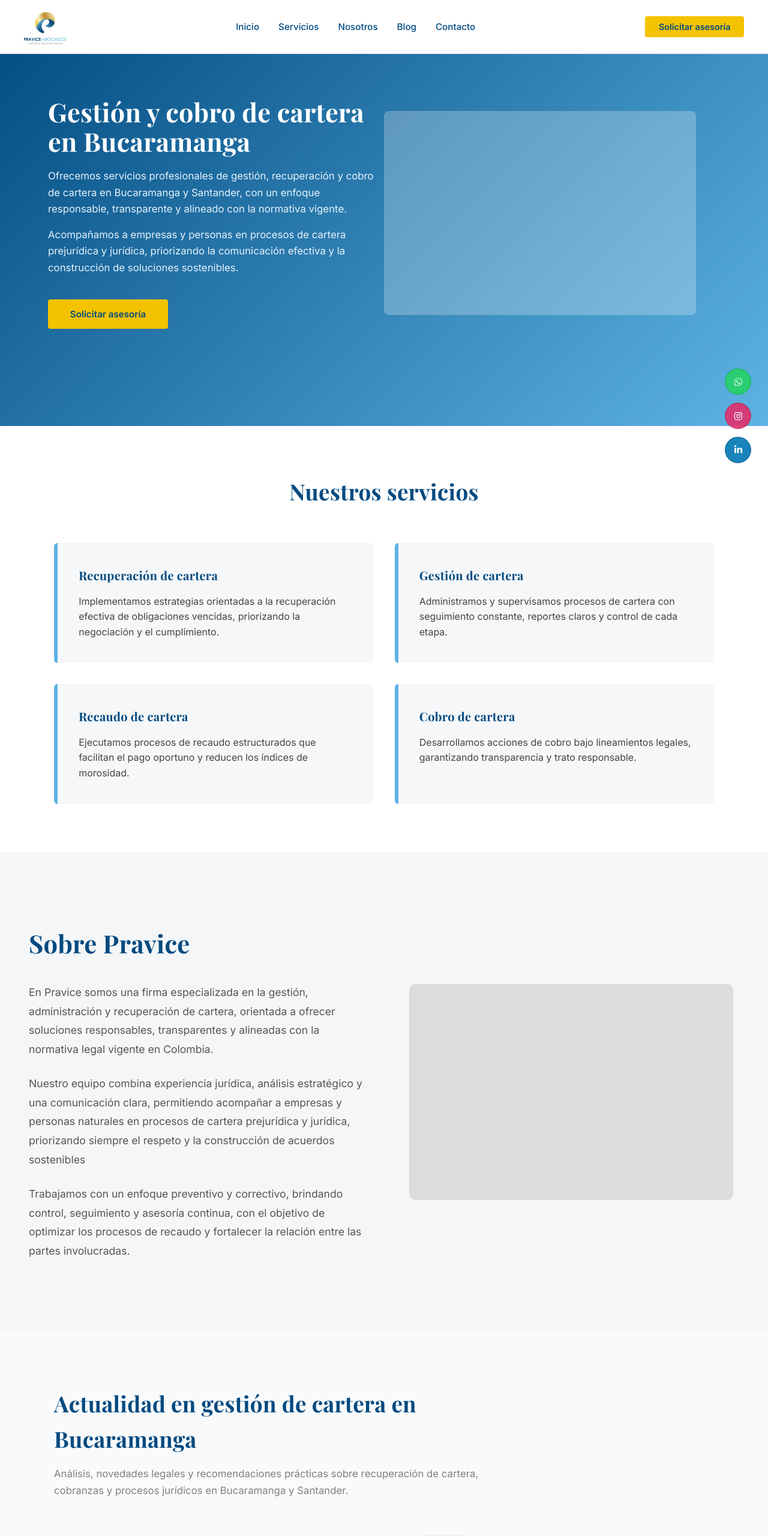
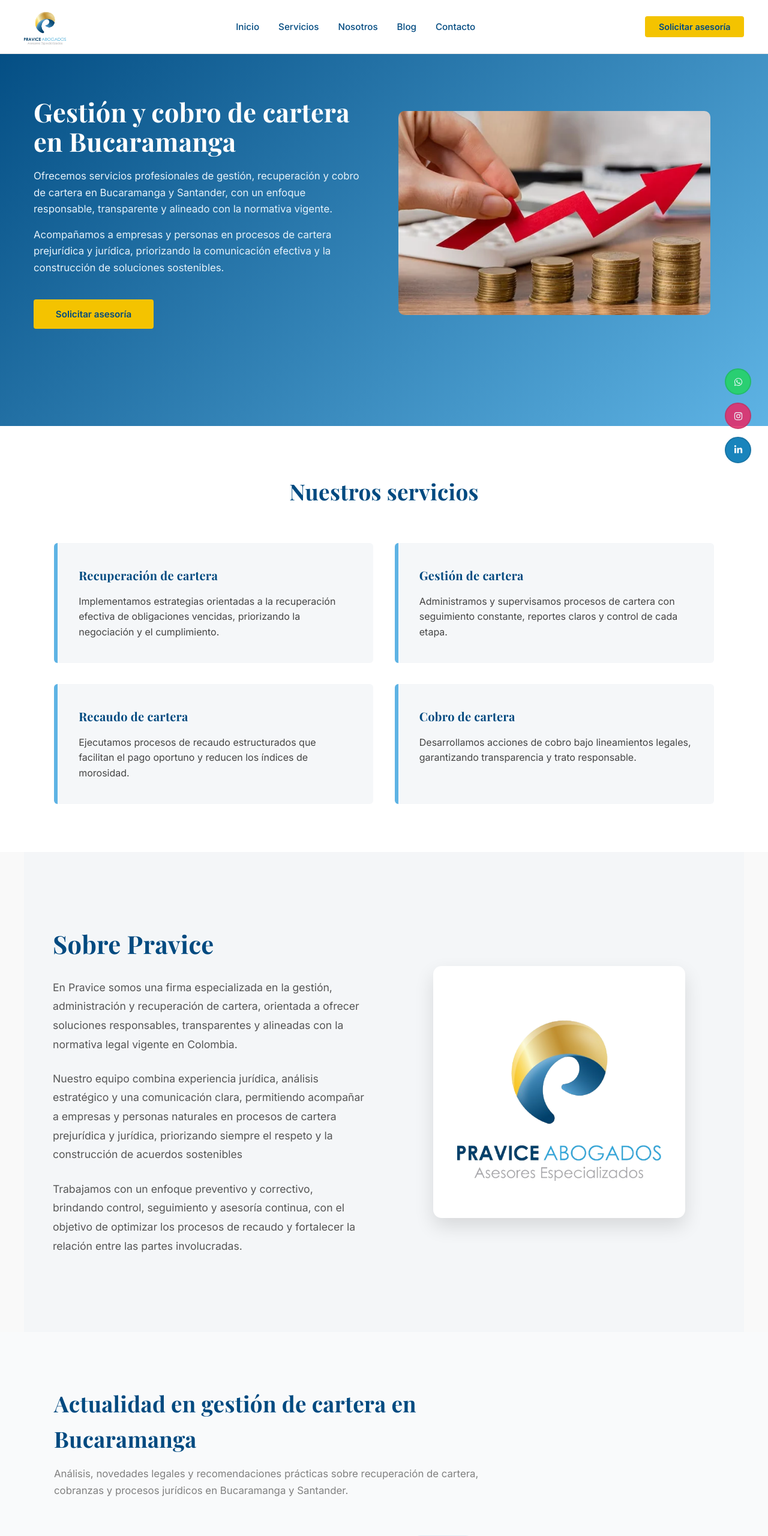
Before and after one commit to Jeffer-Andres-Tafurth-Cortes/Gestion-Cartera-Bucaramanga, a Next.js app: page / in a window 1280 px wide. Shown: the top 2560 px of the page at 60% size. Built offline with nearby package versions, Linux system fonts and the light colour scheme.

Commit message:
updates images content

```diff
--- a/src/app/components/About.tsx
+++ b/src/app/components/About.tsx
@@ -1,5 +1,6 @@
 "use client";
 
+import Image from "next/image";
 import styles from "../styles/About.module.css";
 import { motion } from "framer-motion";
 
@@ -71,7 +72,15 @@ export default function About() {
         whileInView={{ opacity: 1, x: 0 }}
         viewport={{ once: true }}
         transition={{ duration: 0.6, ease: "easeOut", delay: 0.2 }}
-      />
+      >
+        <Image
+          src="/logo_pravice.png"
+          width={300}
+          height={300}
+          alt="Imagen representativa de la empresa Pravice"
+          className={styles.image}
+        />
+      </motion.div>
     </motion.section>
   );
 }
--- a/src/app/components/Hero.tsx
+++ b/src/app/components/Hero.tsx
@@ -1,5 +1,6 @@
 "use client";
 
+import Image from "next/image";
 import styles from "../styles/Hero.module.css";
 import { motion } from "framer-motion";
 
@@ -67,7 +68,15 @@ export default function Hero() {
         initial={{ opacity: 0, y: 20 }}
         animate={{ opacity: 1, y: 0 }}
         transition={{ duration: 0.6, ease: "easeOut", delay: 0.3 }}
-      />
+      >
+        <Image
+          src="/recuperacion-cartera.webp"
+          alt="Imagen representativa de gestión y cobro de cartera"
+          width={520}
+          height={340}
+          className={styles.image}
+        />
+      </motion.div>
     </motion.section>
   );
 }
--- a/src/app/styles/About.module.css
+++ b/src/app/styles/About.module.css
@@ -1,15 +1,21 @@
+/* =========================
+   ABOUT SECTION
+========================= */
+
 .about {
   display: grid;
   grid-template-columns: 1fr 1fr;
+  align-items: center;
 
-  /* 🔑 CENTRADO REAL */
   min-height: 100vh;
-  place-items: center;
-
   padding: 6rem 3rem;
   gap: 4rem;
 
   background-color: #f4f6f8;
+
+  /* 🔑 CLAVE */
+  max-width: 1200px;
+  margin: 0 auto;
 }
 
 /* =========================
@@ -24,6 +30,7 @@
   font-size: 2.6rem;
   color: #004a80;
   margin-bottom: 2rem;
+  line-height: 1.2;
 }
 
 .text p {
@@ -34,27 +41,57 @@
 }
 
 /* =========================
-   IMAGE
+   IMAGE CONTAINER (CLAVE)
 ========================= */
 
 .imagePlaceholder {
   width: 100%;
-  max-width: 540px;
-  height: 360px;
+  max-width: 420px;
 
-  background: #dcdcdc;
-  border-radius: 10px;
+  /* 🔑 mantiene proporción perfecta */
+  aspect-ratio: 1 / 1;
+
+  margin: 0 auto;
+
+  background: #ffffff;
+  border-radius: 14px;
+
+  display: flex;
+  align-items: center;
+  justify-content: center;
+
+  padding: 2.5rem;
+
+  box-shadow: 0 14px 32px rgba(0, 0, 0, 0.12);
+}
+
+/* Imagen */
+.image {
+  width: 100%;
+  height: 100%;
+  object-fit: contain; /* 🔑 LOGOS NO SE RECORTAN */
 }
 
 /* =========================
    RESPONSIVE
 ========================= */
 
+@media (max-width: 1024px) {
+  .about {
+    padding: 5rem 2.5rem;
+    gap: 3rem;
+  }
+
+  .text h2 {
+    font-size: 2.3rem;
+  }
+}
+
 @media (max-width: 900px) {
   .about {
     grid-template-columns: 1fr;
-    min-height: auto; /* 🔑 en mobile no forzamos 100vh */
-    padding: 6rem 2rem;
+    min-height: auto;
+    padding: 5.5rem 2rem;
     text-align: center;
   }
 
@@ -63,18 +100,18 @@
   }
 
   .imagePlaceholder {
-    margin: 0 auto;
-    height: 300px;
+    max-width: 340px;
+    margin-top: 3rem;
   }
 }
 
 @media (max-width: 480px) {
   .about {
-    padding: 5rem 1.25rem;
+    padding: 4.5rem 1.25rem;
   }
 
   .text h2 {
-    font-size: 2.1rem;
+    font-size: 2rem;
   }
 
   .text p {
@@ -82,6 +119,7 @@
   }
 
   .imagePlaceholder {
-    height: 240px;
+    max-width: 280px;
+    padding: 2rem;
   }
 }
--- a/src/app/styles/Hero.module.css
+++ b/src/app/styles/Hero.module.css
@@ -1,7 +1,12 @@
+/* =========================
+   HERO SECTION
+========================= */
+
 .hero {
   display: grid;
   grid-template-columns: 1fr 1fr;
   align-items: center;
+  gap: 3rem;
 
   min-height: calc(100vh - 90px);
   padding: 4rem 2.5rem;
@@ -22,6 +27,7 @@
 .content h1 {
   font-size: 2.7rem;
   line-height: 1.15;
+  font-weight: 700;
 }
 
 .content p {
@@ -35,6 +41,10 @@
   margin-top: 0.9rem;
 }
 
+/* =========================
+   BUTTON
+========================= */
+
 .content button {
   margin-top: 2.4rem;
   padding: 0.95rem 2.3rem;
@@ -47,33 +57,63 @@
   cursor: pointer;
   transition:
     background-color 0.2s ease,
-    transform 0.2s ease;
+    transform 0.15s ease,
+    box-shadow 0.15s ease;
 }
 
 .content button:hover {
   background-color: #c4911a;
   transform: translateY(-1px);
+  box-shadow: 0 6px 14px rgba(0, 0, 0, 0.18);
 }
 
 /* =========================
-   IMAGE PLACEHOLDER
+   IMAGE CONTAINER (CLAVE)
 ========================= */
 
 .imagePlaceholder {
+  width: 100%;
   max-width: 520px;
-  width: 100%;
-  height: 340px;
+
+  /* Mantiene proporción SIEMPRE */
+  aspect-ratio: 520 / 340;
 
   margin-right: auto;
 
   background: rgba(255, 255, 255, 0.25);
-  border-radius: 8px;
+  border-radius: 10px;
+
+  overflow: hidden;
+
+  display: flex;
+  align-items: center;
+  justify-content: center;
+}
+
+/* Imagen real */
+.image {
+  width: 100%;
+  height: 100%;
+  object-fit: cover;
 }
 
 /* =========================
    RESPONSIVE
 ========================= */
 
+/* Laptops pequeñas / tablets */
+@media (max-width: 1024px) {
+  .hero {
+    padding: 4rem 2rem;
+    gap: 2.5rem;
+  }
+
+  .content h1 {
+    font-size: 2.4rem;
+  }
+}
+
+/* Mobile */
 @media (max-width: 900px) {
   .hero {
     grid-template-columns: 1fr;
@@ -85,18 +125,28 @@
     margin: 0 auto;
   }
 
+  .content button {
+    margin-left: auto;
+    margin-right: auto;
+  }
+
   .imagePlaceholder {
     margin: 3rem auto 0;
-    height: 240px;
+    max-width: 460px;
   }
 }
 
+/* Mobile pequeño */
 @media (max-width: 480px) {
   .content h1 {
-    font-size: 2.1rem;
+    font-size: 2.05rem;
   }
 
   .content p {
     font-size: 1rem;
   }
+
+  .imagePlaceholder {
+    max-width: 100%;
+  }
 }
```
Also changed, not shown: public/recuperacion-cartera.webp (added).
